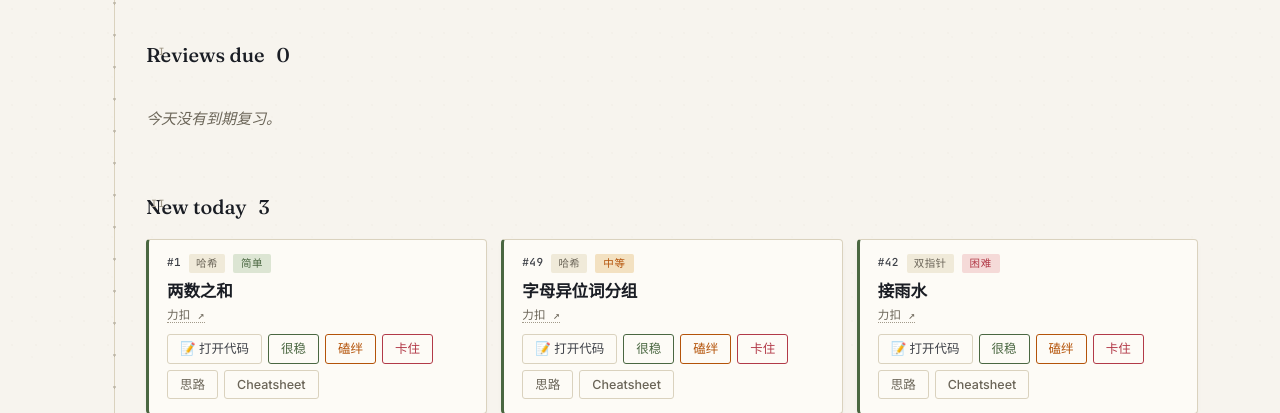
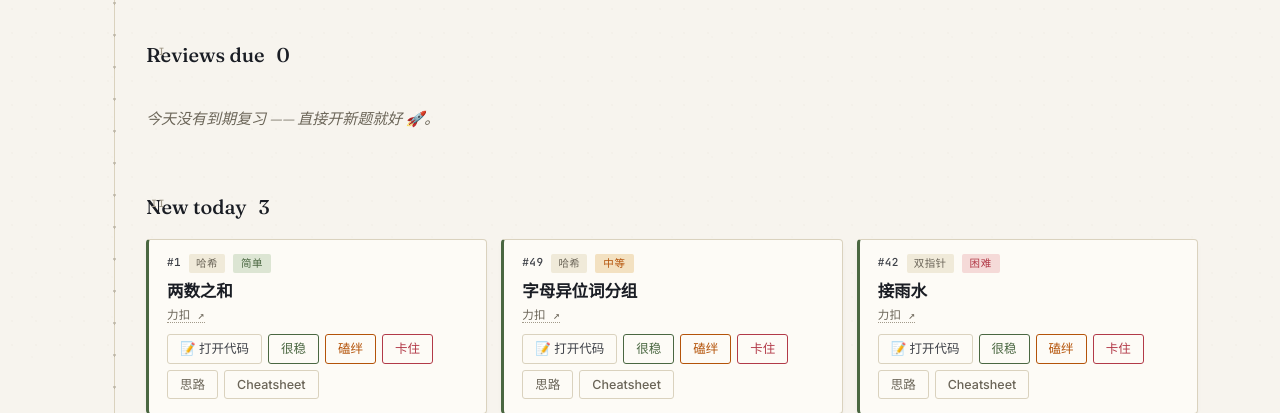
Before and after one commit to jadehare818/leetcode-hot100, a Flask app: page / in a window 1280 px wide. Shown: the part 435-848 px from the top of the page. Run offline with Flask 3, Linux system fonts and the light colour scheme.

Commit message:
ui: friendlier empty-state for no reviews due

```diff
--- a/templates/dashboard.html
+++ b/templates/dashboard.html
@@ -111,7 +111,7 @@
   {% endfor %}
 </div>
 {% else %}
-<p class="empty">今天没有到期复习。</p>
+<p class="empty">今天没有到期复习 —— 直接开新题就好 🚀。</p>
 {% endif %}
 
 {# ─── II. Today's new ─── #}
```
